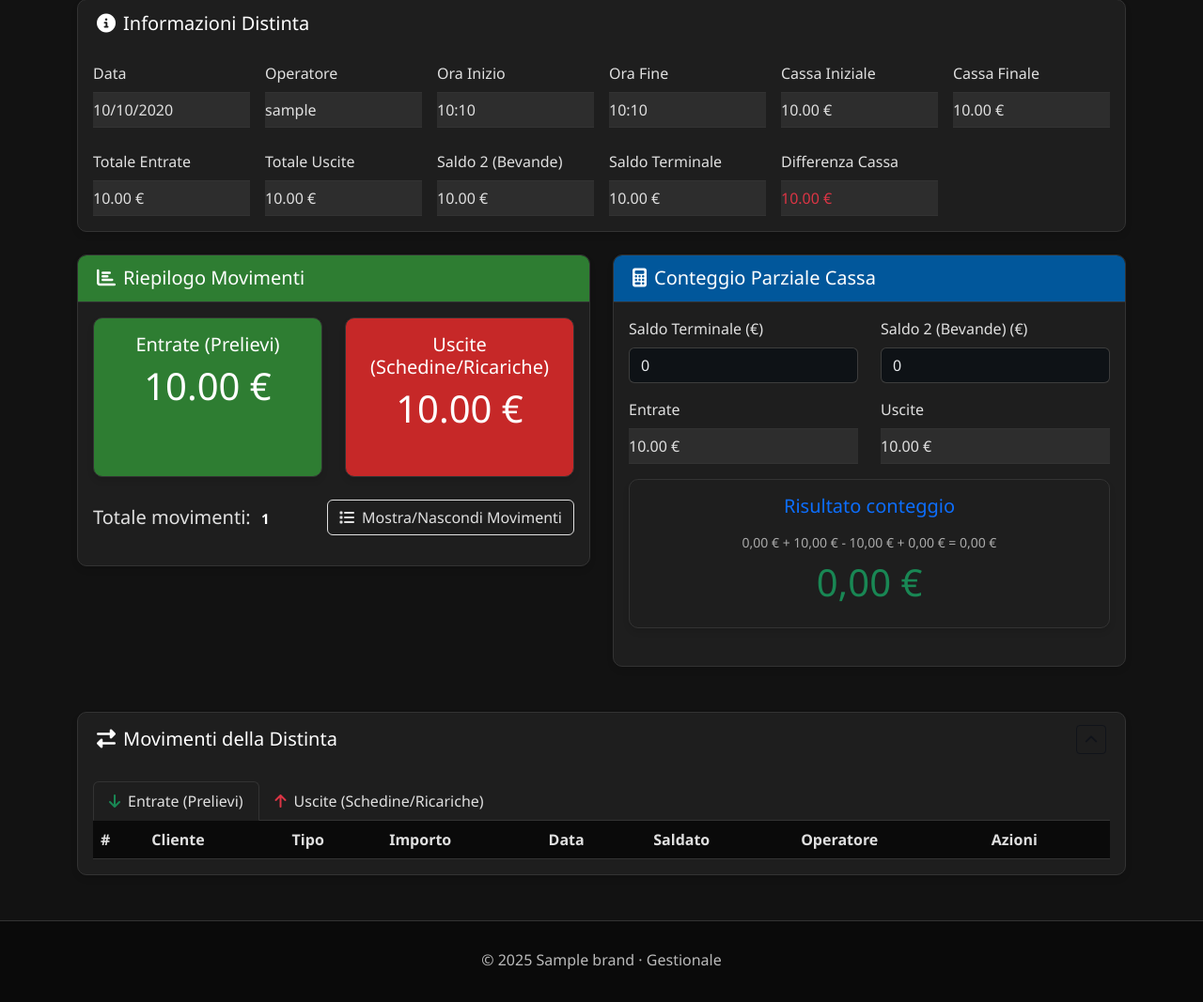
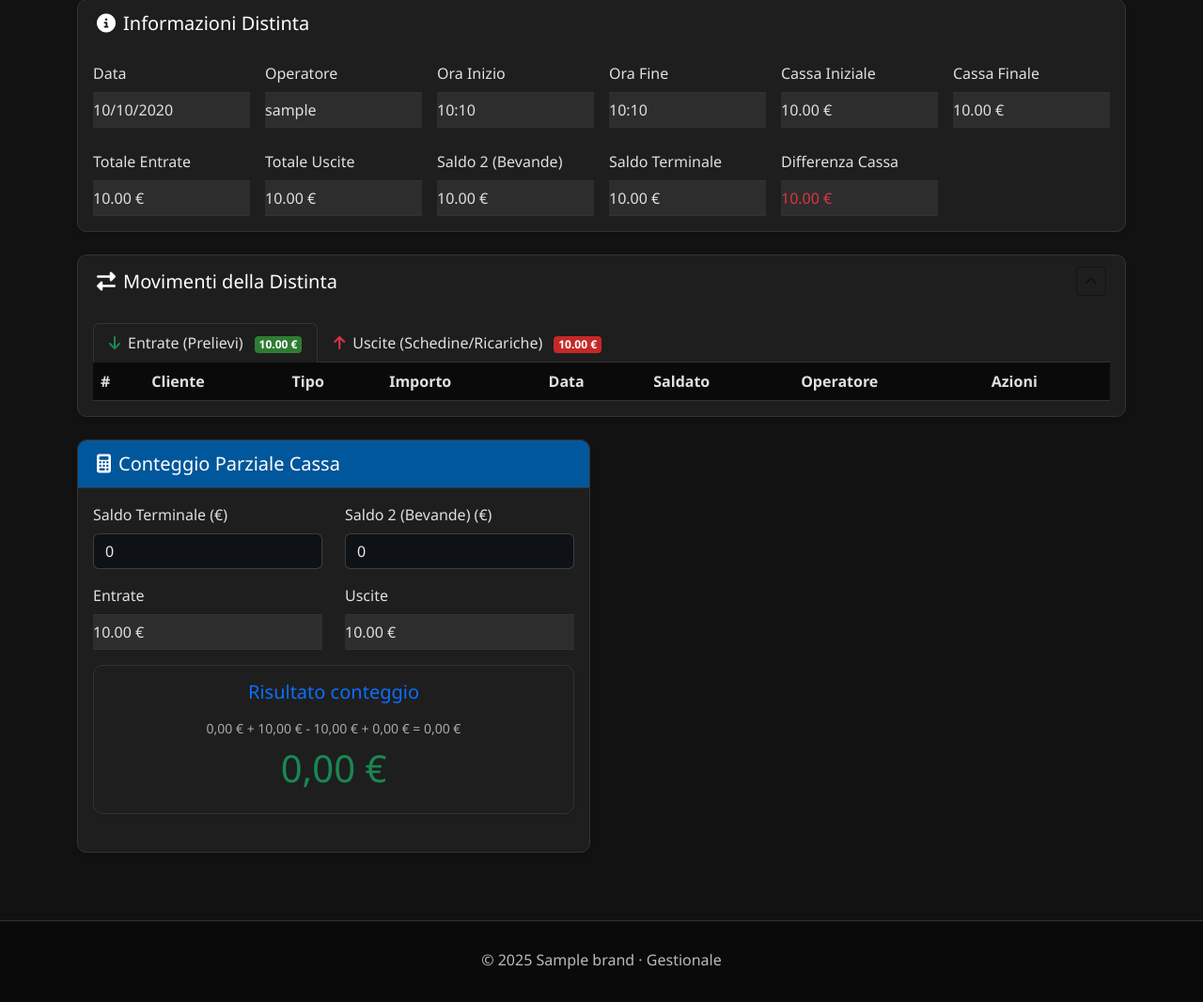
Before and after one commit to Snakepit10/gestionaleagenzia, a Django app: template templates/app/dettaglio_distinta.html in a window 1280 px wide. Shown: the part 190-1257 px from the top of the page at 94% size. Run offline with Django 4.2, Linux system fonts and the light colour scheme; the template is opened without the code that fills it: most values are stand-ins (such as "Sample title", 1, 10 or a date in 2020); some libraries are stand-ins or nearby versions.

Commit message:
Distinta: layout movimenti — totali nelle tab, conteggio sotto, sotto-righe grigie
- Rimossa la sezione "Riepilogo Movimenti"; i totali Entrate/Uscite sono ora
  accanto alle etichette delle rispettive tab
- "Conteggio Parziale Cassa" spostato sotto la sezione Movimenti
- Sotto-righe dei gruppi in grigio chiaro invece del colore accento

Co-Authored-By: Claude Opus 4.8 <noreply@anthropic.com>

```diff
--- a/templates/app/dettaglio_distinta.html
+++ b/templates/app/dettaglio_distinta.html
@@ -333,113 +333,6 @@
 </div>
 {% endif %}
 
-<div class="row mb-4">
-    <!-- Riepiloghi e Azioni -->
-    <div class="col-md-6">
-        <div class="card mb-4">
-            <div class="card-header bg-success text-white">
-                <h5 class="mb-0">
-                    <i class="fas fa-chart-bar me-2"></i>Riepilogo Movimenti
-                </h5>
-            </div>
-            <div class="card-body">
-                <div class="row">
-                    <div class="col-md-6 mb-4">
-                        <div class="card bg-success text-white h-100">
-                            <div class="card-body text-center">
-                                <h5 class="card-title">Entrate (Prelievi)</h5>
-                                <h3 class="display-6">{{ totale_entrate|floatformat:2 }} €</h3>
-                            </div>
-                        </div>
-                    </div>
-                    <div class="col-md-6 mb-4">
-                        <div class="card bg-danger text-white h-100">
-                            <div class="card-body text-center">
-                                <h5 class="card-title">Uscite (Schedine/Ricariche)</h5>
-                                <h3 class="display-6">{{ totale_uscite|floatformat:2 }} €</h3>
-                            </div>
-                        </div>
-                    </div>
-                </div>
-
-                <!-- Numero totale movimenti e bottone per visualizzarli tutti -->
-                <div class="d-flex justify-content-between align-items-center mb-3">
-                    <span class="fs-5">Totale movimenti: <span class="badge bg-primary">{{ movimenti.count }}</span></span>
-                    <a href="#lista-movimenti" class="btn btn-outline-primary" data-bs-toggle="collapse">
-                        <i class="fas fa-list me-2"></i>Mostra/Nascondi Movimenti
-                    </a>
-                </div>
-            </div>
-        </div>
-    </div>
-
-    <!-- Conteggio parziale della cassa -->
-    <div class="col-md-6">
-        <div class="card">
-            <div class="card-header bg-info text-white">
-                <h5 class="mb-0">
-                    <i class="fas fa-calculator me-2"></i>Conteggio Parziale Cassa
-                </h5>
-            </div>
-            <div class="card-body">
-                <div class="alert alert-info">
-                    <i class="fas fa-info-circle me-2"></i>
-                    <strong>Formula:</strong> Cassa = Saldo Terminale(input) + Entrate - Uscite + Saldo 2 (Bevande)(input)
-                    <br>
-                    <small class="text-muted">Questo strumento ti permette di calcolare velocemente il valore atteso della cassa in base ai movimenti.</small>
-                </div>
-
-                <div class="row mb-3">
-                    <div class="col-md-6">
-                        <label class="form-label">Saldo Terminale (€)</label>
-                        <input type="number" id="conteggio_saldo_terminale" class="form-control" value="0" step="0.01" min="0">
-                    </div>
-                    <div class="col-md-6">
-                        <label class="form-label">Saldo 2 (Bevande) (€)</label>
-                        <input type="number" id="conteggio_bevande" class="form-control" value="0" step="0.01">
-                    </div>
-                </div>
-
-                <!-- Valori fissi -->
-                <div class="row mb-3">
-                    <div class="col-md-6">
-                        <label class="form-label">Entrate</label>
-                        <div class="form-control-plaintext">{{ totale_entrate|floatformat:2 }} €</div>
-                    </div>
-                    <div class="col-md-6">
-                        <label class="form-label">Uscite</label>
-                        <div class="form-control-plaintext">{{ totale_uscite|floatformat:2 }} €</div>
-                    </div>
-                </div>
-
-                <!-- Risultato -->
-                <div class="card bg-light mt-3">
-                    <div class="card-body">
-                        <div class="row">
-                            <div class="col-md-12 text-center">
-                                <h5 class="text-primary">Risultato conteggio</h5>
-                                <div class="py-2">
-                                    <span id="formula_conteggio" class="d-block text-muted small mb-2"></span>
-                                    <h3 class="mb-0 display-6 text-primary" id="risultato_conteggio">0,00 €</h3>
-                                </div>
-
-                                {% if distinta.stato == 'aperta' %}
-                                <button type="button" class="btn btn-outline-primary mt-3" id="copia_valore_cassa">
-                                    <i class="fas fa-copy me-2"></i>Usa come valore cassa finale
-                                </button>
-                                <div id="copia_successo" class="alert alert-success mt-2 d-none">
-                                    <i class="fas fa-check-circle me-2"></i>Valore copiato! Ora puoi chiudere la distinta.
-                                </div>
-                                {% endif %}
-                            </div>
-                        </div>
-                    </div>
-                </div>
-            </div>
-        </div>
-    </div>
-</div>
-
 <!-- Lista movimenti -->
 <div class="card mb-4 collapse show" id="lista-movimenti">
     <div class="card-header bg-primary text-white d-flex justify-content-between align-items-center">
@@ -455,11 +348,13 @@
             <li class="nav-item" role="presentation">
                 <button class="nav-link active" id="entrate-tab" data-bs-toggle="tab" data-bs-target="#entrate" type="button" role="tab" aria-controls="entrate" aria-selected="true">
                     <i class="fas fa-arrow-down text-success me-2"></i>Entrate (Prelievi)
+                    <span class="badge bg-success ms-2">{{ totale_entrate|floatformat:2 }} €</span>
                 </button>
             </li>
             <li class="nav-item" role="presentation">
                 <button class="nav-link" id="uscite-tab" data-bs-toggle="tab" data-bs-target="#uscite" type="button" role="tab" aria-controls="uscite" aria-selected="false">
                     <i class="fas fa-arrow-up text-danger me-2"></i>Uscite (Schedine/Ricariche)
+                    <span class="badge bg-danger ms-2">{{ totale_uscite|floatformat:2 }} €</span>
                 </button>
             </li>
         </ul>
```
Also changed, not shown: other parts of templates/app/dettaglio_distinta.html (+73 -3 lines).
